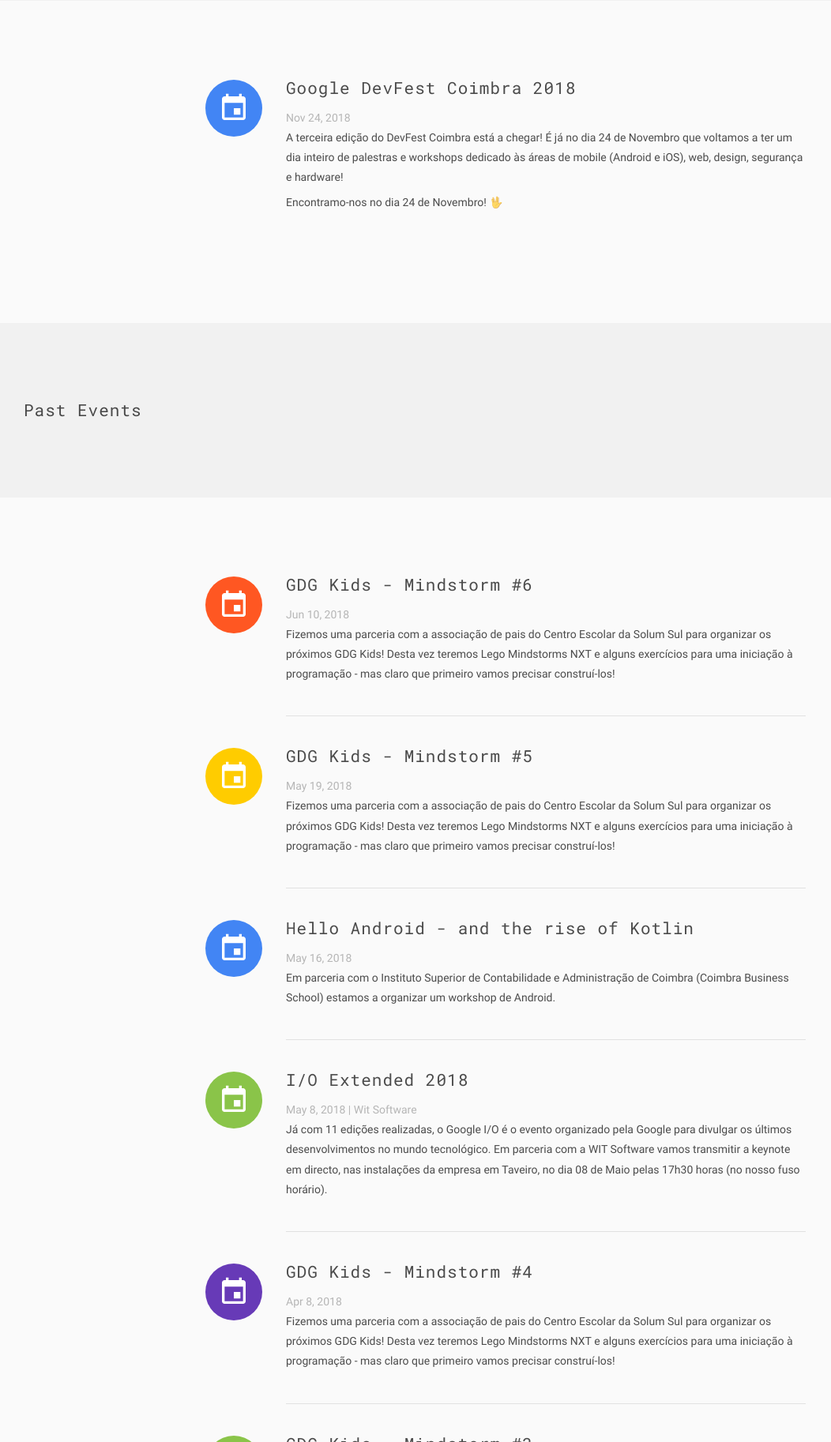
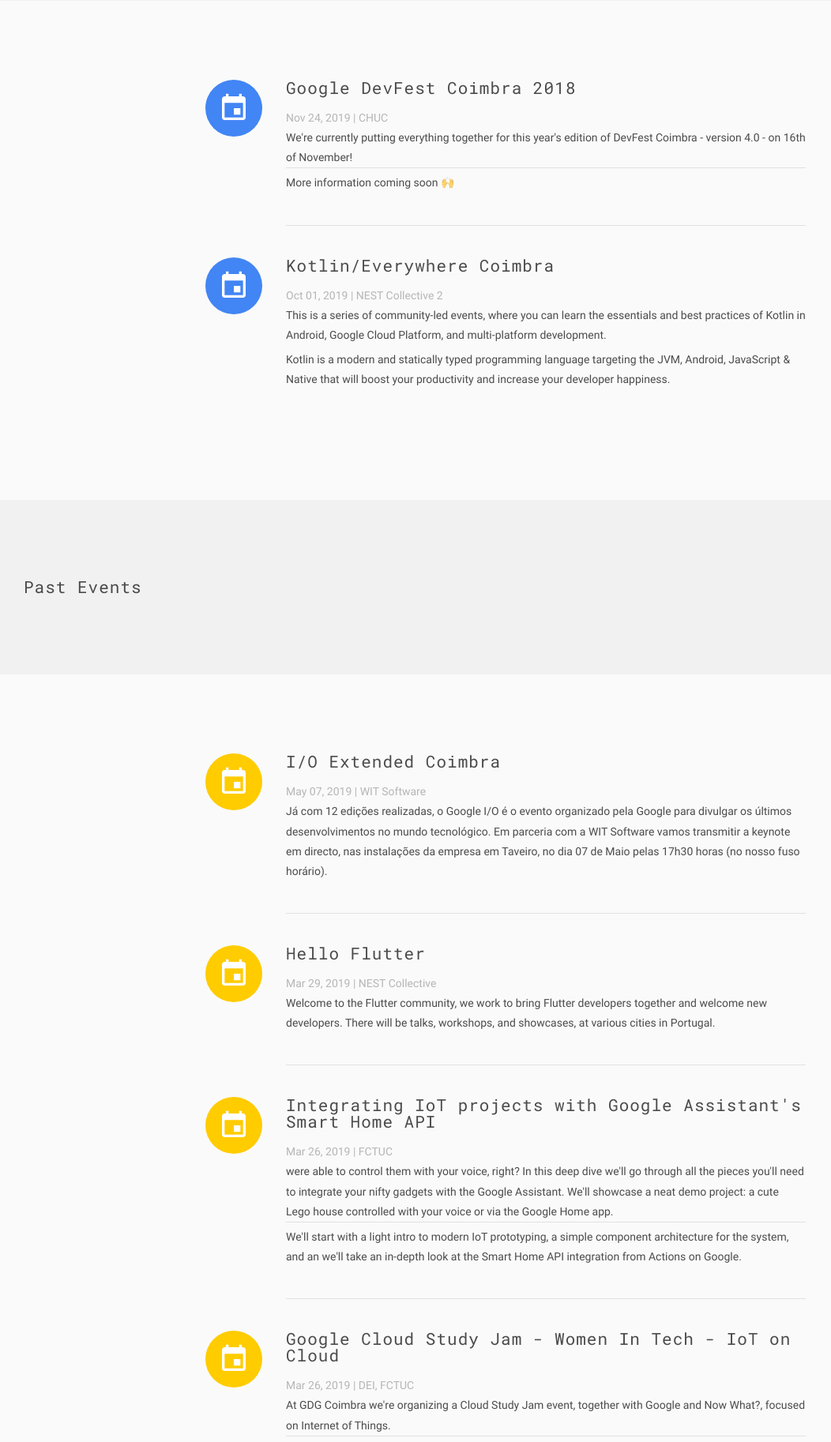
Before and after one commit to GDGCoimbra/gdgcoimbra.github.io, a PHP site: page /events.html in a window 1280 px wide. Shown: the part 889-2715 px from the top of the page at 79% size, without its empty margins (0-1052 px from the left). Run offline with PHP 8.4, Linux system fonts and the light colour scheme; some libraries are stand-ins or nearby versions.

Commit message:
Updated events list

```diff
--- a/events.html
+++ b/events.html
@@ -63,16 +63,28 @@
         <div class="grid-content">
           <ol class="events">
             <li>
-              <a href="https:devfest.gdgcoimbra.xyz" target="_blank">
+              <a href="https://devfest.gdgcoimbra.xyz" target="_blank">
                 <div class="event-icn event-icn__blue">
                   <img src="images/events/event.svg" alt="Event" />
                 </div>
                 <div class="event-desc">
                   <h2>Google DevFest Coimbra 2018</h2>
-                  <span class="event-date">Nov 24, 2018 </span>
-                  <p>A terceira edição do DevFest Coimbra está a chegar! É já no dia 24 de Novembro que voltamos a ter um dia inteiro de palestras e workshops dedicado às áreas de mobile (Android e iOS), web, design, segurança e hardware!
-                  </p>
-                  <p>Encontramo-nos no dia 24 de Novembro! 🖖</p>
+                  <span class="event-date">Nov 24, 2019 | CHUC</span>
+                  <p>We're currently putting everything together for this year's edition of DevFest Coimbra - version 4.0 - on 16th of November!</p>
+                  <p>More information coming soon 🙌</p>
+                </div>
+              </a>
+            </li>
+            <li>
+              <a href="https://devfest.gdgcoimbra.xyz" target="_blank">
+                <div class="event-icn event-icn__blue">
+                  <img src="images/events/event.svg" alt="Event" />
+                </div>
+                <div class="event-desc">
+                  <h2>Kotlin/Everywhere Coimbra</h2>
+                  <span class="event-date">Oct 01, 2019 | NEST Collective 2</span>
+                  <p>This is a series of community-led events, where you can learn the essentials and best practices of Kotlin in Android, Google Cloud Platform, and multi-platform development.</p>
+                  <p>Kotlin is a modern and statically typed programming language targeting the JVM, Android, JavaScript & Native that will boost your productivity and increase your developer happiness.</p>
                 </div>
               </a>
             </li>
@@ -89,6 +101,84 @@
       <div class="grid-100">
         <div class="grid-content">
           <ol class="events">
+            <li>
+              <a href="https://www.meetup.com/GDG-Coimbra/events/260577099/" target="_blank">
+                <div class="event-icn event-icn__yellow">
+                  <img src="images/events/event.svg" alt="Event" />
+                </div>
+                <div class="event-desc">
+                  <h2>I/O Extended Coimbra</h2>
+                  <span class="event-date">May 07, 2019 | WIT Software</span>
+                  <p>Já com 12 edições realizadas, o Google I/O é o evento organizado pela Google para divulgar os últimos desenvolvimentos no mundo tecnológico. Em parceria com a WIT Software vamos transmitir a keynote em directo, nas instalações da empresa em Taveiro, no dia 07 de Maio pelas 17h30 horas (no nosso fuso horário).</p>
+                </div>
+              </a>
+            </li>
+            <li>
+              <a href="https://www.meetup.com/GDG-Coimbra/events/259789580/" target="_blank">
+                <div class="event-icn event-icn__yellow">
+                  <img src="images/events/event.svg" alt="Event" />
+                </div>
+                <div class="event-desc">
+                  <h2>Hello Flutter</h2>
+                  <span class="event-date">Mar 29, 2019 | NEST Collective</span>
+                  <p>Welcome to the Flutter community, we work to bring Flutter developers together and welcome new developers. There will be talks, workshops, and showcases, at various cities in Portugal.</p>
+                </div>
+              </a>
+            </li>
+            <li>
+              <a href="https://www.meetup.com/GDG-Coimbra/events/260039515/" target="_blank">
+                <div class="event-icn event-icn__yellow">
+                  <img src="images/events/event.svg" alt="Event" />
+                </div>
+                <div class="event-desc">
+                  <h2>Integrating IoT projects with Google Assistant's Smart Home API</h2>
+                  <span class="event-date">Mar 26, 2019 | FCTUC</span>
+                  <p>were able to control them with your voice, right? In this deep dive we'll go through all the pieces you'll need to integrate your nifty gadgets with the Google Assistant. We'll showcase a neat demo project: a cute Lego house controlled with your voice or via the Google Home app.</p>
+
+                  <p>We'll start with a light intro to modern IoT prototyping, a simple component architecture for the system, and an we'll take an in-depth look at the Smart Home API integration from Actions on Google.</p>
+                </div>
+              </a>
+            </li>
+            <li>
+              <a href="https://www.meetup.com/GDG-Coimbra/events/259891958/" target="_blank">
+                <div class="event-icn event-icn__yellow">
+                  <img src="images/events/event.svg" alt="Event" />
+                </div>
+                <div class="event-desc">
+                  <h2>Google Cloud Study Jam - Women In Tech - IoT on Cloud</h2>
+                  <span class="event-date">Mar 26, 2019 |  DEI, FCTUC</span>
+                  <p>At GDG Coimbra we're organizing a Cloud Study Jam event, together with Google and Now What?, focused on Internet of Things.</p>
+
+                  <p>You will get free access to online training, as well as help from Googlers to learn about the cloud. Even more, you will get free access to these online trainings for 30 more days, so that you can complete your trainings at your convenience.</p>
+                </div>
+              </a>
+            </li>
+            <li>
+              <a href="https://www.meetup.com/GDG-Coimbra/events/253319530/" target="_blank">
+                <div class="event-icn event-icn__yellow">
+                  <img src="images/events/event.svg" alt="Event" />
+                </div>
+                <div class="event-desc">
+                  <h2>HashCode 2019</h2>
+                  <span class="event-date">Dev 28, 2019 | DEI, FCTUC</span>
+                  <p>Hash Code is a team programming competition organized by Google for students and industry professionals across Europe, the Middle East, and Africa. You pick your team and programming language, we pick a Google engineering problem for you to solve.</p>
+                </div>
+              </a>
+            </li>
+            <li>
+              <a href="https://devfest2018.gdgcoimbra.xyz" target="_blank">
+                <div class="event-icn event-icn__yellow">
+                  <img src="images/events/event.svg" alt="Event" />
+                </div>
+                <div class="event-desc">
+                  <h2>DevFest 2018</h2>
+                  <span class="event-date">Nov 24, 2018 | FCTUC</span>
+                  <p>Dia 24 de Novembro, a segunda edição do DevFest volta à cidade de Coimbra. Podes contar com várias palestras e workshops com oradores de renome nas mais diversas áreas: mobile, web, design, segurança, etc.
+                  </p>
+                  <p>Os bilhetes early bird já estão à venda e têm um custo simbólico de 10€&nbsp;que irá reverter na totalidade para uma instituição social.</p>
+                </div>
+              </a>
+            </li>
             <li>
               <a href="https://www.meetup.com/GDG-Coimbra/events/251599943/" target="_blank">
                 <div class="event-icn event-icn__orange">
--- a/pages/home.php
+++ b/pages/home.php
@@ -30,7 +30,7 @@
     </div>
 
     <div class="grid-50 grid-orange">
-      <a href="https://developers.google.com/groups/chapter/103689036662302611912/" target="_blank">
+      <a href="https://www.meetup.com/GDG-Coimbra/" target="_blank">
         <div class="grid-content grid-content__follow">
           <h2>Become a member</h2>
           <p>Become a member by clicking on the "I'm a member" button directly at the official Google Developer page!</p>
```
Also changed, not shown: index.html (+4 -3 lines).
